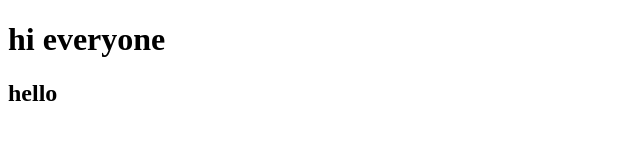
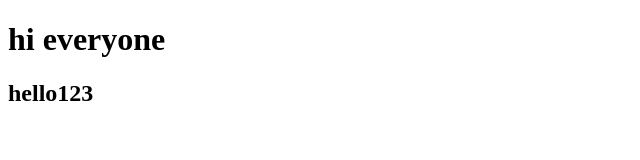
Before and after one commit to prashanth063/detection, a plain HTML site: page index.html in a window 1280 px wide. Shown: the full height of the page, 0-640 px from the left. Drawn offline with Linux system fonts and the light colour scheme.

Commit message:
Update index.html

```diff
--- a/index.html
+++ b/index.html
@@ -7,6 +7,6 @@
 </head>
 <body>
     <h1>hi everyone</h1>
-    <h2>hello</h2>
+    <h2>hello123</h2>
 </body>
 </html>
```
